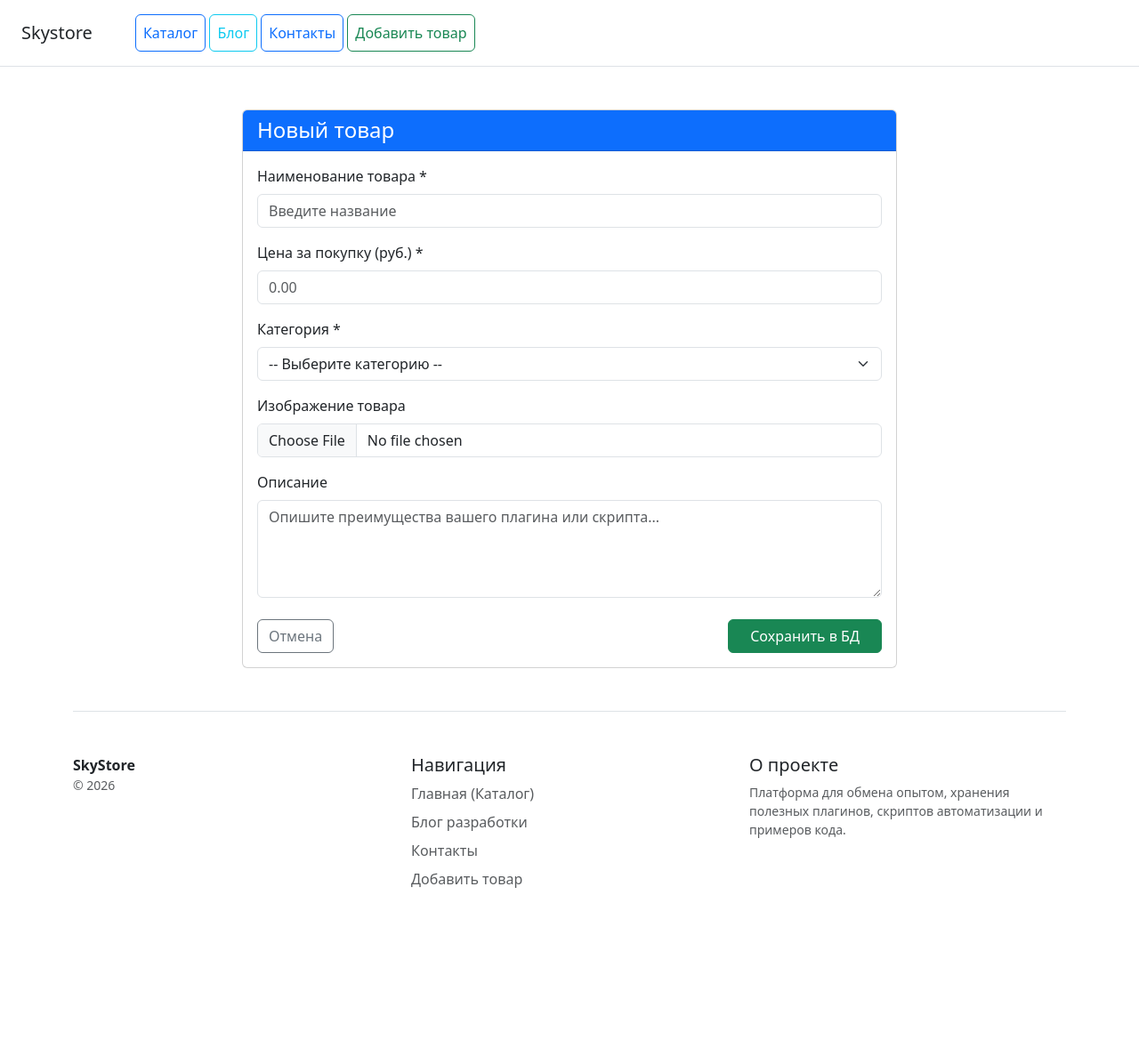
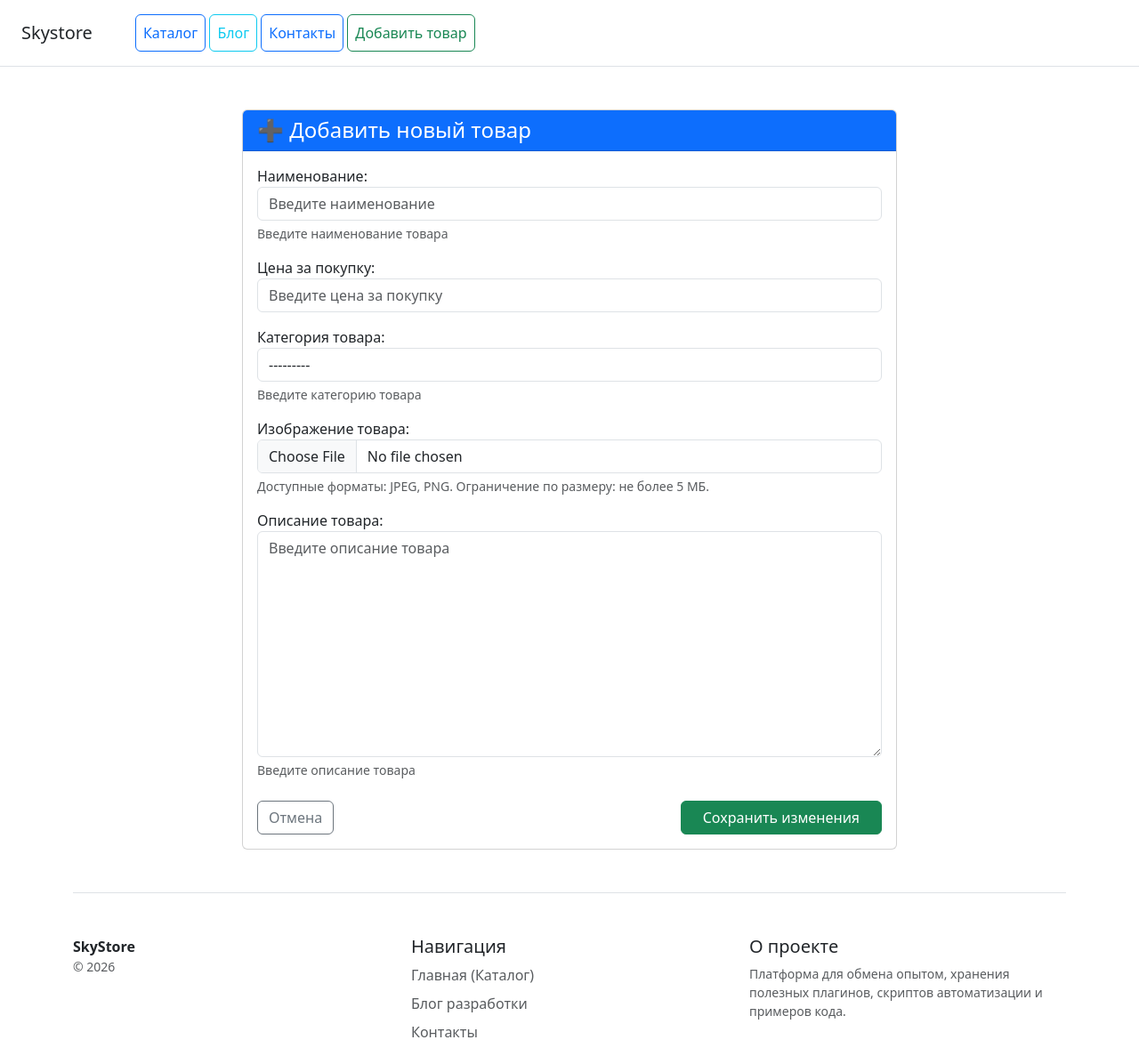
Before and after one commit to LeeParker1603/HomeWork_22_Django, a Django app: page /products/create/ in a window 1280 px wide. Shown: the top 1178 px of the page at 89% size. Before the commit the page ends 998 px from the top, so only its background shows below. Run offline with Django 5.2, Linux system fonts and the light colour scheme; data comes from the database, SQL or seed files in the repository; some libraries are stand-ins or nearby versions.

Commit message:
Feat: implement ProductForm with comprehensive validation and custom layout error localization

```diff
--- /dev/null
+++ b/catalog/forms.py
@@ -0,0 +1,84 @@
+from django import forms
+from django.core.exceptions import ValidationError
+from catalog.models import Product
+
+
+class ProductForm(forms.ModelForm):
+    # Список запрещенных слов (Задание 1)
+    FORBIDDEN_WORDS = [
+        'казино', 'криптовалюта', 'крипта', 'биржа',
+        'дешево', 'бесплатно', 'обман', 'полиция', 'радар'
+    ]
+
+    class Meta:
+        model = Product
+        # Указываем поля, которые пользователь заполняет в форме
+        fields = ['name', 'price', 'category', 'photo', 'description']
+
+        error_messages = {
+            'photo': {
+                'invalid_image': "Загруженный файл не является корректным изображением. Пожалуйста, выберите картинку.",
+            }
+        }
+
+    def __init__(self, *args, **kwargs):
+        """Стилизация формы под общую стилистику платформы (Задание 3)"""
+        super().__init__(*args, **kwargs)
+        for field_name, field in self.fields.items():
+            # Задаем Bootstrap-класс для полей ввода (кроме чекбоксов)
+            if isinstance(field.widget, forms.CheckboxInput):
+                field.widget.attrs['class'] = 'form-check-input'
+            else:
+                field.widget.attrs['class'] = 'form-control'
+
+            # Настройка плейсхолдеров
+            if field_name == 'photo':
+                field.widget.attrs['placeholder'] = "Допускаются форматы JPEG, PNG. Макс. размер: 5 МБ."
+                field.help_text = "Доступные форматы: JPEG, PNG. Ограничение по размеру: не более 5 МБ."
+            else:
+                field.widget.attrs['placeholder'] = f"Введите {field.label.lower()}"
+
+    def clean_name(self):
+        """Валидация названия на запрещенные слова (Задание 1)"""
+        name = self.cleaned_data.get('name')
+        name_lower = name.lower()
+
+        for word in self.FORBIDDEN_WORDS:
+            if word in name_lower:
+                raise ValidationError(f"В названии товара нельзя использовать запрещенное слово: '{word}'.")
+        return name
+
+    def clean_description(self):
+        """Валидация описания на запрещенные слова (Задание 1)"""
+        description = self.cleaned_data.get('description', '')
+        description_lower = description.lower()
+
+        for word in self.FORBIDDEN_WORDS:
+            if word in description_lower:
+                raise ValidationError(f"В описании товара нельзя использовать запрещенное слово: '{word}'.")
+        return description
+
+    def clean_price(self):
+        """Валидация цены: защита от отрицательных значений (Задание 2)"""
+        price = self.cleaned_data.get('price')
+
+        if price is not None and price < 0:
+            raise ValidationError("Цена продукта не может быть отрицательной. Укажите корректную стоимость.")
+        return price
+
+    def clean_photo(self):
+        """Дополнительное задание: Валидация формата и веса изображения (до 5 МБ)"""
+        photo = self.cleaned_data.get('photo')
+
+        if photo:
+            # 1. Проверяем размер файла (5 МБ = 5 * 1024 * 1024 байт)
+            max_size = 5 * 1024 * 1024
+            if photo.size > max_size:
+                raise ValidationError("Размер загружаемого файла не должен превышать 5 МБ.")
+
+            # 2. Проверяем формат файла по его расширению
+            filename = photo.name.lower()
+            if not (filename.endswith('.jpg') or filename.endswith('.jpeg') or filename.endswith('.png')):
+                raise ValidationError("Допускаются файлы только в формате JPEG или PNG.")
+
+        return photo
--- a/catalog/templates/catalog/product_form.html
+++ b/catalog/templates/catalog/product_form.html
@@ -1,55 +1,50 @@
 {% extends 'catalog/base.html' %}
 
-{% block title %}Добавить товар — Skystore{% endblock %}
+{% block title %}
+    {% if object %}Редактировать товар{% else %}Добавить товар{% endif %} — Skystore
+{% endblock %}
 
 {% block content %}
     <div class="row justify-content-center mt-5">
         <div class="col-md-8">
             <div class="card box-shadow">
                 <div class="card-header bg-primary text-white">
-                    <h4 class="my-0">Новый товар</h4>
+                    <h4 class="my-0">
+                        {% if object %}✏️ Редактирование: {{ object.name }}{% else %}➕ Добавить новый товар{% endif %}
+                    </h4>
                 </div>
                 <div class="card-body">
                     <!-- enctype="multipart/form-data" ОБЯЗАТЕЛЕН для загрузки файлов/изображений -->
-                    <form method="post" enctype="multipart/form-data" class="needs-validation">
+                    <form method="post" enctype="multipart/form-data">
                         {% csrf_token %}
 
-                        <div class="mb-3">
-                            <label for="name" class="form-label">Наименование товара *</label>
-                            <input type="text" name="name" id="name" class="form-control {% if errors.name %}is-invalid{% endif %}" placeholder="Введите название">
-                            {% if errors.name %}<div class="invalid-feedback">{{ errors.name }}</div>{% endif %}
-                        </div>
+                        <!-- Перебираем поля автоматической Django формы -->
+                        {% for field in form %}
+                            <div class="mb-3">
+                                {{ field.label_tag }}
 
-                        <div class="mb-3">
-                            <label for="price" class="form-label">Цена за покупку (руб.) *</label>
-                            <input type="number" step="0.01" name="price" id="price" class="form-control {% if errors.price %}is-invalid{% endif %}" placeholder="0.00">
-                            {% if errors.price %}<div class="invalid-feedback">{{ errors.price }}</div>{% endif %}
-                        </div>
+                                <!-- Отрисовка самого поля ввода с уже подключенными классами Bootstrap -->
+                                {{ field }}
 
-                        <div class="mb-3">
-                            <label for="category" class="form-label">Категория *</label>
-                            <select name="category" id="category" class="form-select {% if errors.category %}is-invalid{% endif %}">
-                                <option value="">-- Выберите категорию --</option>
-                                {% for category in categories %}
-                                    <option value="{{ category.pk }}">{{ category.name }}</option>
-                                {% endfor %}
-                            </select>
-                            {% if errors.category %}<div class="invalid-feedback">{{ errors.category }}</div>{% endif %}
-                        </div>
+                                <!-- Вывод текста требований к файлу из help_text -->
+                                {% if field.help_text %}
+                                    <div class="form-text text-muted small mt-1">
+                                        <i class="bi bi-info-circle"></i> {{ field.help_text }}
+                                    </div>
+                                {% endif %}
 
-                        <div class="mb-3">
-                            <label for="photo" class="form-label">Изображение товара</label>
-                            <input type="file" name="photo" id="photo" class="form-control">
-                        </div>
-
-                        <div class="mb-3">
-                            <label for="description" class="form-label">Описание</label>
-                            <textarea name="description" id="description" rows="4" class="form-control" placeholder="Опишите преимущества вашего плагина или скрипта..."></textarea>
-                        </div>
+                                <!-- Вывод ошибок валидации (clean_price, clean_name и др.) -->
+                                {% if field.errors %}
+                                    <div class="text-danger small mt-1">
+                                        <strong><i class="bi bi-exclamation-circle"></i> {{ field.errors|join:", " }}</strong>
+                                    </div>
+                                {% endif %}
+                            </div>
+                        {% endfor %}
 
                         <div class="d-flex justify-content-between mt-4">
                             <a href="{% url 'catalog:home' %}" class="btn btn-outline-secondary">Отмена</a>
-                            <button type="submit" class="btn btn-success px-4">Сохранить в БД</button>
+                            <button type="submit" class="btn btn-success px-4">Сохранить изменения</button>
                         </div>
                     </form>
                 </div>
--- a/catalog/urls.py
+++ b/catalog/urls.py
@@ -4,6 +4,8 @@ from .views import (
     ProductDetailView,
     ProductCreateView,
     ContactsTemplateView,
+    ProductUpdateView,
+    ProductDeleteView
 )
 
 # Устанавливаем пространство имен для приложения (чтобы не было конфликтов)
@@ -13,5 +15,7 @@ urlpatterns = [
     path("", ProductListView.as_view(), name="home"),
     path("contacts/", ContactsTemplateView.as_view(), name="contacts"),
     path("products/<int:pk>/", ProductDetailView.as_view(), name="product_detail"),
-    path("products/create/", ProductCreateView.as_view(), name="product_create"),
+    path("products/create/", ProductCreateView.as_view(), name="product_create"), # Создание
+    path('products/<int:pk>/update/', ProductUpdateView.as_view(), name='product_update'), # Редактирование
+    path('products/<int:pk>/delete/', ProductDeleteView.as_view(), name='product_delete'), # Удаление
 ]
--- a/catalog/views.py
+++ b/catalog/views.py
@@ -1,6 +1,7 @@
-from django.views.generic import ListView, DetailView, CreateView, TemplateView
-from django.urls import reverse_lazy
+from django.views.generic import ListView, DetailView, CreateView, TemplateView, DeleteView, UpdateView
+from django.urls import reverse_lazy, reverse
 from catalog.models import Product, Category, ContactInfo
+from catalog.forms import ProductForm
 
 
 class ProductListView(ListView):
@@ -36,16 +37,31 @@ class ProductDetailView(DetailView):
 
 class ProductCreateView(CreateView):
     model = Product
+    form_class = ProductForm
     template_name = "catalog/product_form.html"
-    fields = ["name", "price", "category", "photo", "description"]
     success_url = reverse_lazy("catalog:home")
 
     # Переопределяем метод, чтобы вывести переменную 'categories' в шаблон
     def get_context_data(self, **kwargs):
         context = super().get_context_data(**kwargs)
-        # Передаем список всех категорий для вашего цикла {% for %}
+        # Передаем список всех категорий для цикла {% for %}
         context["categories"] = Category.objects.all()
         return context
+
+class ProductUpdateView(UpdateView):
+    model = Product
+    form_class = ProductForm  # Используем форму и для редактирования
+    template_name = 'catalog/product_form.html'
+
+    def get_success_url(self):
+        # После редактирования возвращаем пользователя на детальную страницу товара
+        return reverse('catalog:product_detail', kwargs={'pk': self.object.pk})
+
+
+class ProductDeleteView(DeleteView):
+    model = Product
+    template_name = 'catalog/product_confirm_delete.html'
+    success_url = reverse_lazy('catalog:home')
 
 
 class ContactsTemplateView(TemplateView):
```
Also changed, not shown: catalog/templates/catalog/product_confirm_delete.html (added, +35 -0 lines), catalog/templates/catalog/product_detail.html (+4 -3 lines), 1 other file.
